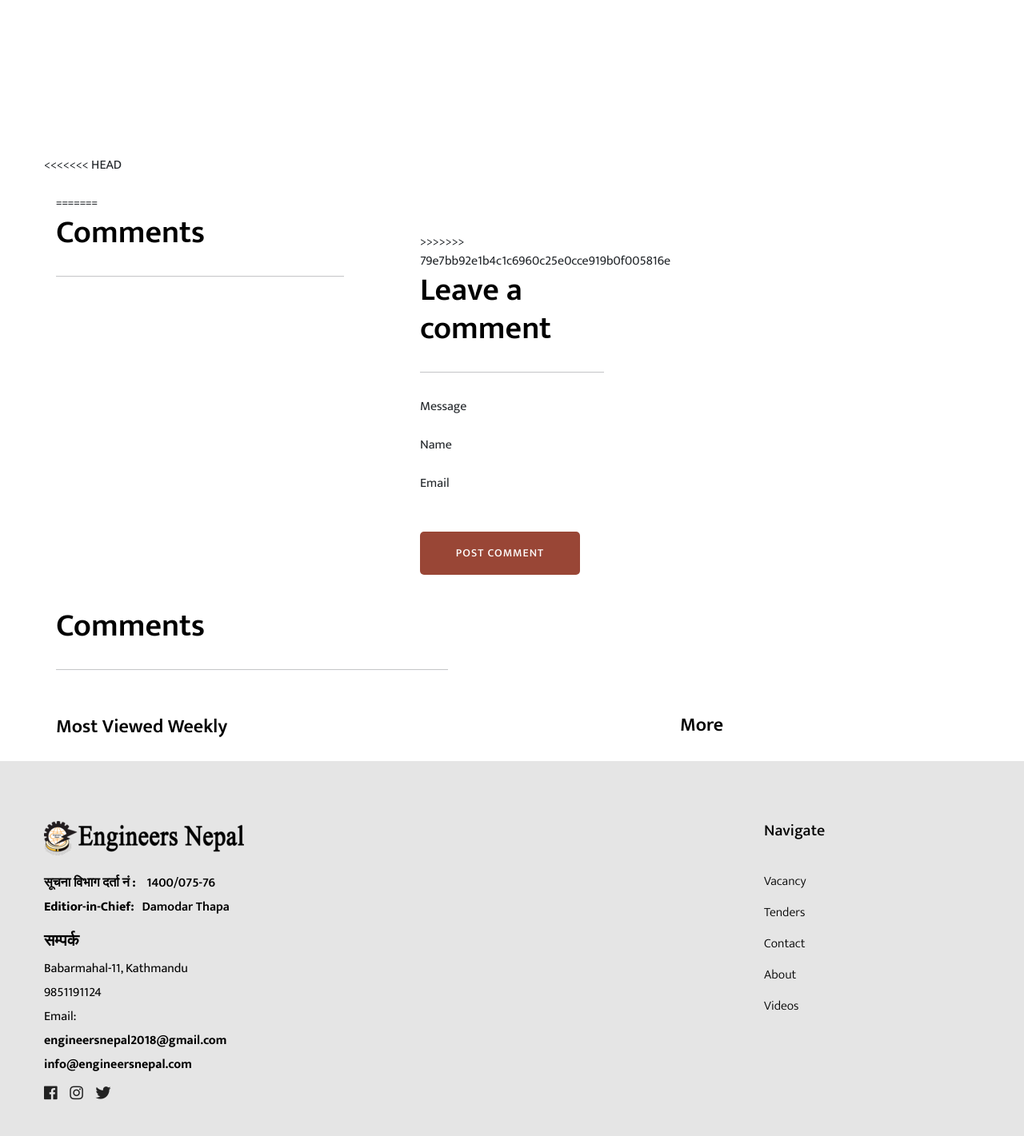
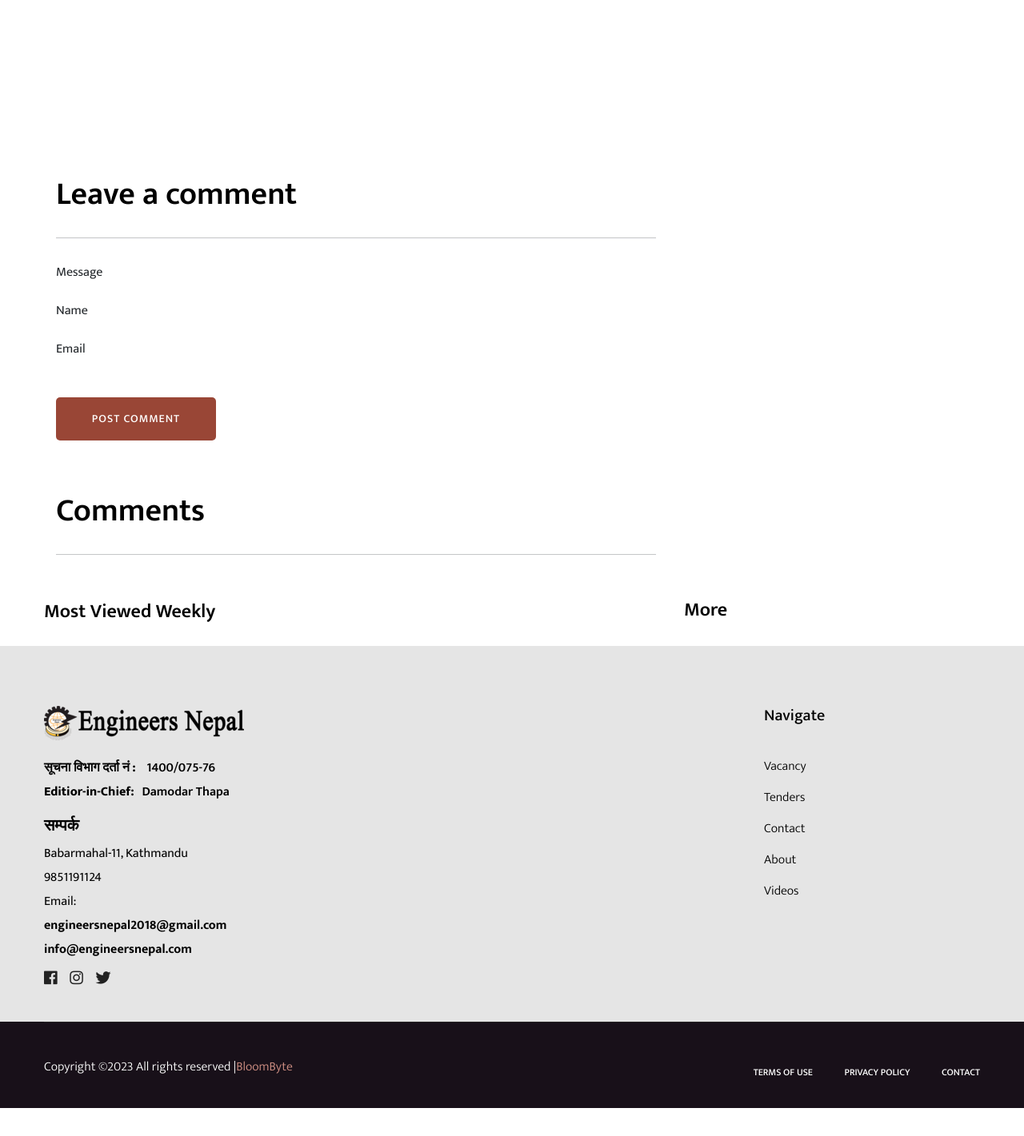
Before and after one commit to ElytraSolutions/EngineersNepal, a Django app: template templates/home/newsdetail.html in a window 1280 px wide. Shown: the part 570-1991 px from the top of the page at 80% size. After the commit the page ends 1956 px from the top, so only its background shows below. Run offline with Django 4.2, Linux system fonts and the light colour scheme; the template is opened without the code that fills it, so the values that code supplies are empty; some libraries are stand-ins or nearby versions.

Commit message:
Bug fixed -Error during commit

```diff
--- a/templates/home/followus.html
+++ b/templates/home/followus.html
@@ -53,11 +53,7 @@
     </div>
     <div class="news-poster d-none d-lg-block">
         {% if newsside.status %}
-<<<<<<< HEAD
         <a href="{% url 'clicker' newsside.id %}" target="_blank" > <img src="{{newsside.photo.url}}" alt=""> </a>
-=======
-        <a href='{% url "clicker" newsside.id %}' target="_blank" > <img src="{{newsside.photo.url}}" alt=""> </a>
->>>>>>> 79e7bb92e1b4c1c6960c25e0cce919b0f005816e
         {% endif %}
     </div>
 </div>
--- a/templates/home/newsdetail.html
+++ b/templates/home/newsdetail.html
@@ -115,49 +115,7 @@
         </div>
     </div>
         <div class="container">
-<<<<<<< HEAD
                 <div class="col-lg-8 col-md-8 col-sm-10 col-12 mt-4" style="width: 100%;">
-=======
-            <div class="row">
-                <div class="col-sm-5 col-md-6 col-12 pb-4">
-                    <h1>Comments</h1>
-                    <hr>
-                    {% if request.user.is_superuser %}
-                    <!-- fa icon for verifying -->
-                    <a href="{% url 'verify-comment' news.slug %}"> <i class="fa fa-check-circle" aria-hidden="true">Verify all</i>
-                    </a>
-                    {% for comment in commentsall %}
-                    <div class="comment mt-5 text-justify float-left" style="width: 100%;">
-                        <img src="{% static 'defaultcomment.jpg' %}" alt="" class="rounded-circle" width="40" height="40">
-                            <h4>{{comment.name}}
-                            </h4>
-                        <span>- {{comment.date}}</span>
-                        <br>
-                        <p >{{comment.comment}}</p>
-                        {% if comment.verified %}
-                        <a href="{% url 'verifycomment' comment.id %}"> <i class="fa fa-check-circle" aria-hidden="true">Unverify</i> </a>&nbsp;&nbsp;&nbsp;&nbsp;
-                        {% else %}
-                        <a href="{% url 'verifycomment' comment.id %}"> <i class="fa fa-check-circle" aria-hidden="true">Verify</i> </a>&nbsp;&nbsp;&nbsp;&nbsp;
-                        {% endif %}
-                        <a href="{% url 'deletecomment' comment.id %}">  <i class="fa fa-trash" aria-hidden="true">Delete</i></a>
-                    </div>
-                    {% endfor %}
-                    {% else %}
-                    {% for comment in comments %}
-                    <div class="comment mt-5  text-justify float-left" style="width: 100%;">
-                        <img src="{% static 'defaultcomment.jpg' %}" alt="" class="rounded-circle" width="40" height="40">
-                            <h4>{{comment.name}}
-                            </h4>
-                        <span>- {{comment.date}}</span>
-                        <br>
-                        <p>{{comment.comment}}</p>
-                        </div>
-                    {% endfor %}
-                    {% endif %}
-
-                </div>
-                <div class="col-lg-4 col-md-5 col-sm-4 offset-md-1 offset-sm-1 col-12 mt-4">
->>>>>>> 79e7bb92e1b4c1c6960c25e0cce919b0f005816e
                     <form id="algin-form" method="POST" action="">
                         {% csrf_token %}
                         <div class="form-group">
```
